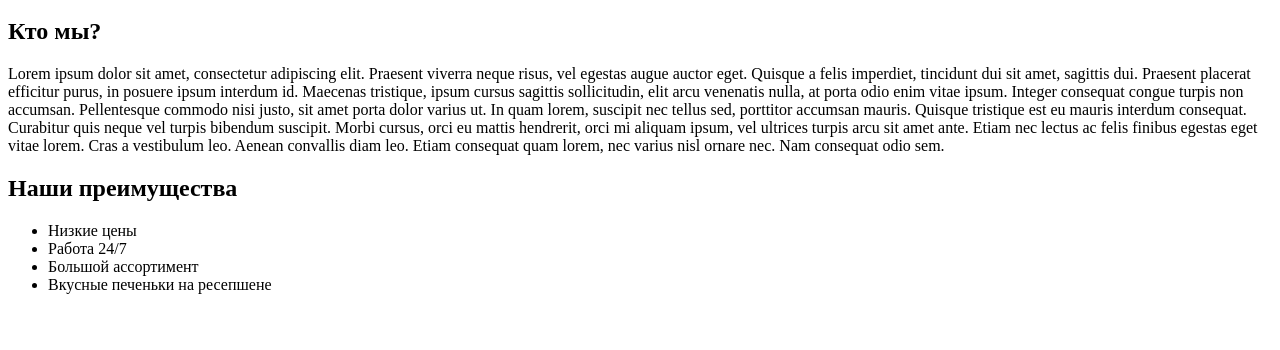
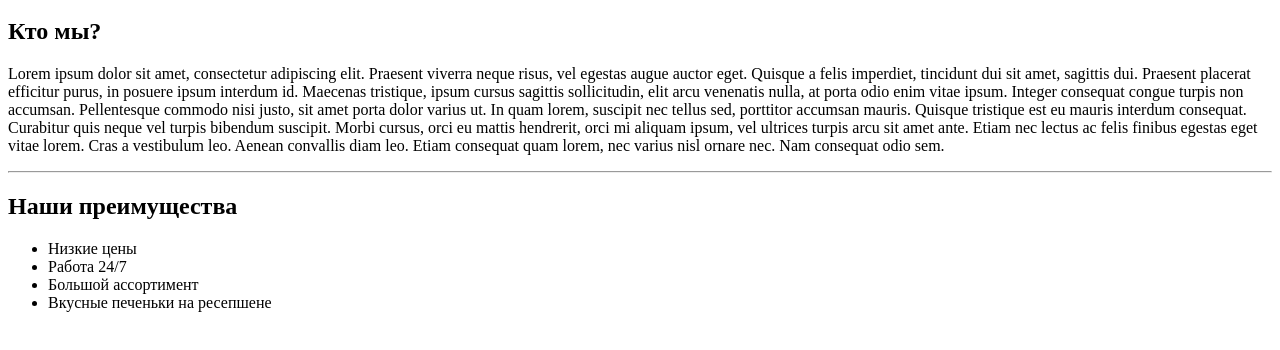
Before and after one commit to vadjradanta/zooshop, a plain HTML site: page about.html in a window 1280 px wide. Shown: the part 100-450 px from the top of the page. Drawn offline with Linux system fonts and the light colour scheme.

Commit message:
внёс изменения в код тега <hr/>

```diff
--- a/about.html
+++ b/about.html
@@ -2,7 +2,7 @@
 <html lang="en">
     <head>
         <meta charset="UTF-8">
-        <title>Title</title>
+        <title>Зоомагазин</title>
     </head>
     <body>
         <h1 align="center">Зоомагазин</h1>
@@ -11,7 +11,7 @@
         <p>
             Lorem ipsum dolor sit amet, consectetur adipiscing elit. Praesent viverra neque risus, vel egestas augue auctor eget. Quisque a felis imperdiet, tincidunt dui sit amet, sagittis dui. Praesent placerat efficitur purus, in posuere ipsum interdum id. Maecenas tristique, ipsum cursus sagittis sollicitudin, elit arcu venenatis nulla, at porta odio enim vitae ipsum. Integer consequat congue turpis non accumsan. Pellentesque commodo nisi justo, sit amet porta dolor varius ut. In quam lorem, suscipit nec tellus sed, porttitor accumsan mauris. Quisque tristique est eu mauris interdum consequat. Curabitur quis neque vel turpis bibendum suscipit. Morbi cursus, orci eu mattis hendrerit, orci mi aliquam ipsum, vel ultrices turpis arcu sit amet ante. Etiam nec lectus ac felis finibus egestas eget vitae lorem. Cras a vestibulum leo. Aenean convallis diam leo. Etiam consequat quam lorem, nec varius nisl ornare nec. Nam consequat odio sem.
         </p>
-        </hr>
+        <hr/>
     <h2>Наши преимущества</h2>
     <ul>
         <li>Низкие цены</li>
```
